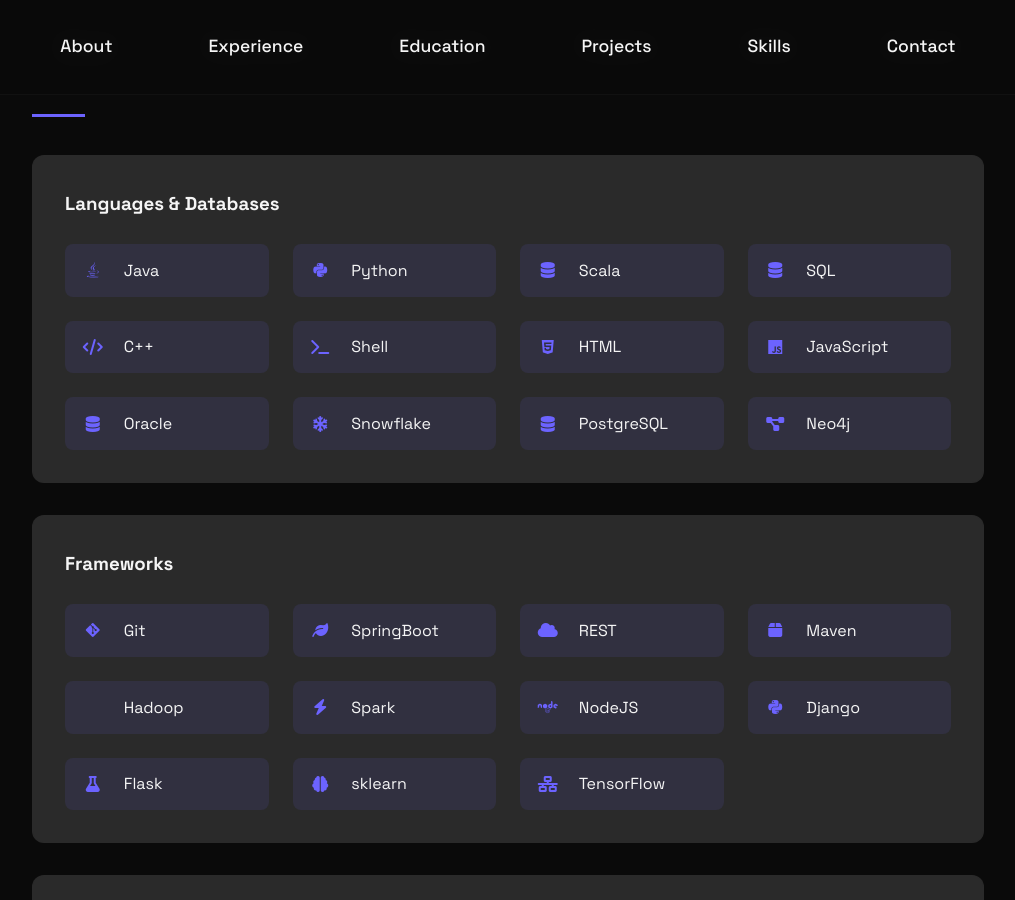
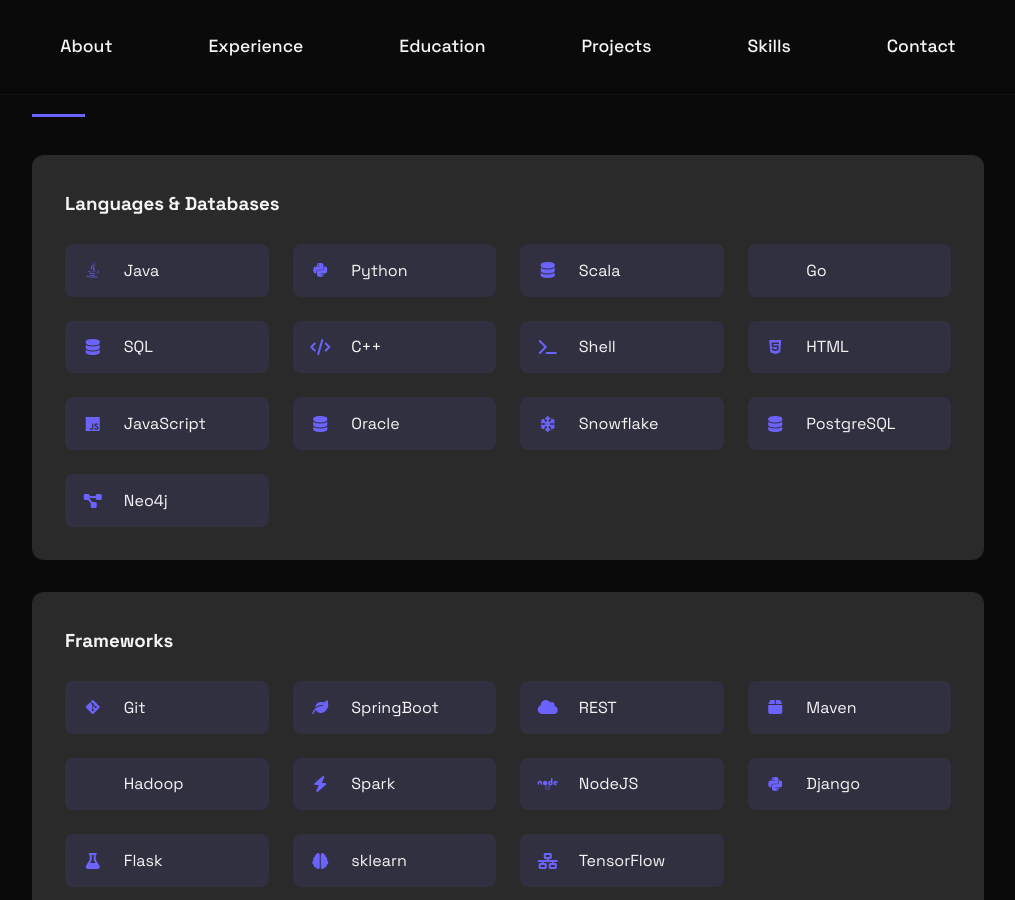
Before and after one commit to anubhav-mathur/anubhav-mathur.github.io, a Jekyll site: the page built from index.md, in a window 1280 px wide and 900 px high, scrolled down 6863 px. Shown: the whole window, without its empty margins (132-1147 px from the left). Built offline with Jekyll 4.4.1, drawn with Linux system fonts in a browser that asks for light colours.

Commit message:
Added Go

```diff
--- a/index.md
+++ b/index.md
@@ -289,6 +289,10 @@
           <span>Scala</span>
         </div>
         <div class="skill-item">
+          <i class="fas fa-go"></i>
+          <span>Go</span>
+        </div>
+        <div class="skill-item">
           <i class="fas fa-database"></i>
           <span>SQL</span>
         </div>
```
